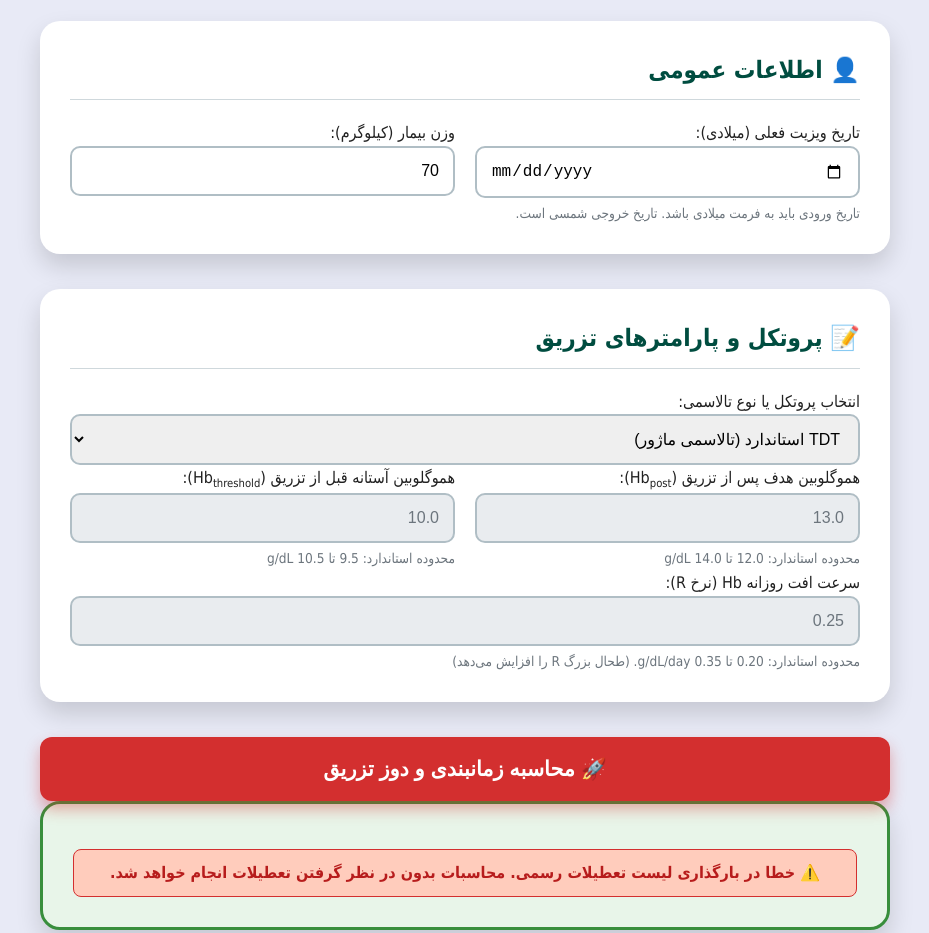
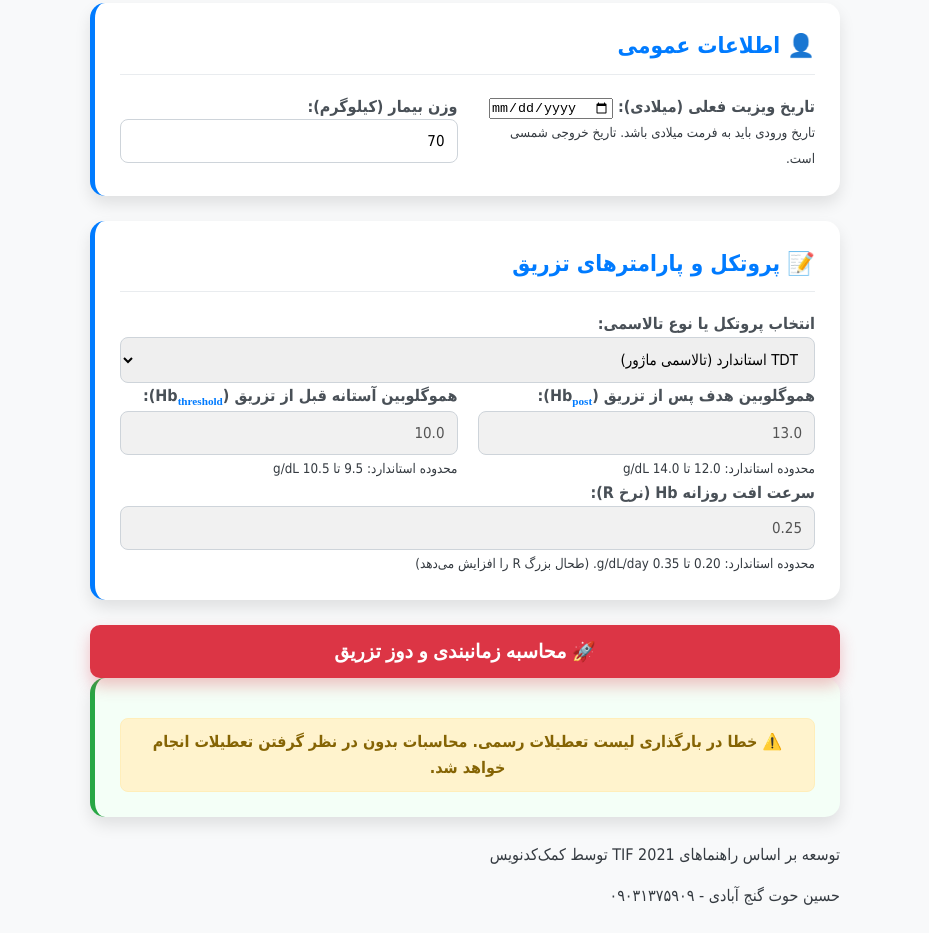
Before and after one commit to Ganjabady/Hemotime, a plain HTML site: page index.html in a window 1280 px wide. Shown: the part 260-1193 px from the top of the page, without its empty margins (175-1104 px from the left). Drawn offline with Linux system fonts and the light colour scheme; no server answers; a small style sheet from the web is missing.

Commit message:
Update style.css

```diff
--- a/style.css
+++ b/style.css
@@ -1,12 +1,13 @@
+/* style.css */
 :root {
-    --primary-color: #004d40; /* سبز تیره زیتونی - شیک و پزشکی */
-    --secondary-color: #388e3c; /* سبز روشن‌تر */
-    --danger-color: #d32f2f; /* قرمز استاندارد */
-    --background-color: #e8eaf6; /* آبی روشن ملایم */
+    --primary-color: #007bff; /* آبی روشن و حرفه‌ای */
+    --secondary-color: #28a745; /* سبز برای موفقیت */
+    --danger-color: #dc3545; /* قرمز استاندارد */
+    --background-color: #f8f9fa; /* پس‌زمینه سفید-خاکستری روشن */
     --card-background: #ffffff;
-    --text-color: #212121;
-    --shadow-heavy: 0 12px 25px rgba(0, 0, 0, 0.15);
-    --shadow-light: 0 4px 8px rgba(0, 0, 0, 0.05);
+    --text-color: #343a40;
+    --shadow-light: 0 0.5rem 1rem rgba(0, 0, 0, 0.1); /* سایه نرم */
+    --radius-large: 15px;
 }
 
 body {
@@ -15,11 +16,11 @@ body {
     background-color: var(--background-color);
     color: var(--text-color);
     line-height: 1.6;
-    padding: 30px 20px;
+    padding: 30px 15px;
 }
 
 .app-container {
-    max-width: 850px;
+    max-width: 750px;
     margin: 0 auto;
 }
 
@@ -31,35 +32,39 @@ body {
 }
 .header h1 {
     color: var(--primary-color);
-    font-size: 2.5em;
-    margin-bottom: 5px;
-    border-bottom: 5px solid var(--primary-color);
+    font-size: 2.2em;
+    border-bottom: 3px solid var(--primary-color);
     display: inline-block;
     padding-bottom: 5px;
+    font-weight: 800;
 }
 .date-header {
     color: #6c757d;
-    font-size: 1.1em;
+    font-size: 1em;
+    margin-top: 5px;
 }
 
-/* کارت‌ها */
+/* کارت‌ها (طراحی مینیمال) */
 .card {
     background: var(--card-background);
-    padding: 30px;
-    border-radius: 20px;
-    box-shadow: var(--shadow-heavy);
-    margin-bottom: 35px;
-    transition: transform 0.3s ease, box-shadow 0.3s ease;
+    padding: 25px;
+    border-radius: var(--radius-large);
+    box-shadow: var(--shadow-light);
+    margin-bottom: 25px;
+    border-left: 5px solid var(--primary-color); /* المان رنگی جذاب */
+    transition: all 0.2s ease-in-out;
 }
 .card:hover {
-    transform: translateY(-5px);
+    transform: translateY(-2px);
+    box-shadow: 0 1rem 2rem rgba(0, 0, 0, 0.15);
 }
 .card h2 {
     color: var(--primary-color);
     font-weight: 700;
     margin-top: 0;
     padding-bottom: 10px;
-    border-bottom: 1px solid #cfd8dc;
+    border-bottom: 1px solid #e9ecef;
+    font-size: 1.4em;
 }
 
 /* ورودی‌ها و فرم */
@@ -70,99 +75,84 @@ body {
 .form-row .form-group {
     flex: 1;
 }
-input[type="date"], input[type="number"], select {
+label {
+    font-weight: 600;
+    color: #495057;
+}
+input[type="text"], input[type="number"], select {
     width: 100%;
-    padding: 14px;
-    border: 2px solid #b0bec5;
-    border-radius: 10px;
+    padding: 12px;
+    border: 1px solid #ced4da;
+    border-radius: 8px;
     box-sizing: border-box;
-    font-size: 16px;
-    transition: border-color 0.3s, background-color 0.3s;
+    font-size: 15px;
+    font-family: 'Vazirmatn', Tahoma, sans-serif;
 }
 input:focus, select:focus {
     border-color: var(--primary-color);
+    box-shadow: 0 0 0 0.2rem rgba(0, 123, 255, 0.25);
     outline: none;
-    box-shadow: 0 0 0 4px rgba(0, 77, 64, 0.2);
-    background-color: #ffffff;
 }
 input:disabled, select:disabled {
-    background-color: #e9ecef;
-    cursor: not-allowed;
-    color: #6c757d;
-}
-.hint {
-    font-size: 0.85em;
-    color: #6c757d;
-    margin-top: 5px;
-    display: block;
+    background-color: #f1f1f1;
 }
 
-/* دکمه */
+/* دکمه (فراخوان عمل واضح) */
 button {
     background-color: var(--danger-color);
     color: white;
-    padding: 20px 20px;
+    padding: 15px 20px;
     border: none;
-    border-radius: 12px;
+    border-radius: 10px;
     cursor: pointer;
     width: 100%;
-    font-size: 1.3em;
+    font-size: 1.2em;
     font-weight: bold;
-    transition: background-color 0.3s, transform 0.1s;
-    box-shadow: 0 8px 15px rgba(211, 47, 47, 0.4);
+    box-shadow: 0 0.5rem 1rem rgba(220, 53, 69, 0.3);
+    transition: all 0.2s ease-in-out;
 }
 button:hover {
-    background-color: #e53935;
-    transform: translateY(-2px);
+    background-color: #c82333;
+    transform: translateY(-1px);
 }
 
 /* نتایج */
 .result-card {
-    background-color: #e8f5e9;
-    border: 3px solid var(--secondary-color);
+    border-left: 5px solid var(--secondary-color);
+    background-color: #f4fff7;
     text-align: center;
 }
 .result-title {
     color: var(--primary-color);
-    font-size: 1.8em;
-    font-weight: 700;
-    margin-bottom: 10px;
+    font-size: 1.6em;
 }
 .result-value {
-    font-size: 3.2em;
+    font-size: 2.5em;
     color: var(--danger-color);
     font-weight: 900;
-    display: block;
-    line-height: 1.1;
-}
-.units-info {
-    font-size: 1.1em;
-    font-weight: 500;
 }
 .units-info ul {
-    list-style: none;
-    padding: 0;
     text-align: right;
-    margin-top: 15px;
+    font-size: 1em;
 }
 .units-info ul li {
-    background-color: #f1f8e9;
-    padding: 8px;
+    background-color: #e6ffe9;
+    padding: 6px;
     border-left: 4px solid var(--secondary-color);
-    margin-bottom: 5px;
+    border-radius: 4px;
 }
 .warning-box {
-    background-color: #ffccbc;
-    color: #b71c1c;
-    border: 1px solid var(--danger-color);
+    background-color: #fff3cd;
+    color: #856404;
+    border: 1px solid #ffeeba;
     padding: 10px;
     border-radius: 8px;
     margin-top: 15px;
-    font-weight: bold;
+    font-weight: 600;
 }
 
-/* استایل برای نمادهای ریاضی (R, Hb) */
-.math-symbol {
+/* رفع مشکل بهم‌ریختگی نمادهای ریاضی و مارک‌داون */
+.math-symbol, .subscript {
     font-family: 'Times New Roman', serif;
     font-style: italic;
     font-weight: bold;
@@ -173,12 +163,6 @@ button:hover {
     vertical-align: sub;
     font-style: normal;
 }
-
-.footer {
-    text-align: center;
-    margin-top: 50px;
-    padding-top: 20px;
-    border-top: 1px solid #cfd8dc;
-    font-size: 0.85em;
-    color: #777;
+.unit-label {
+    font-weight: 700;
 }
```
